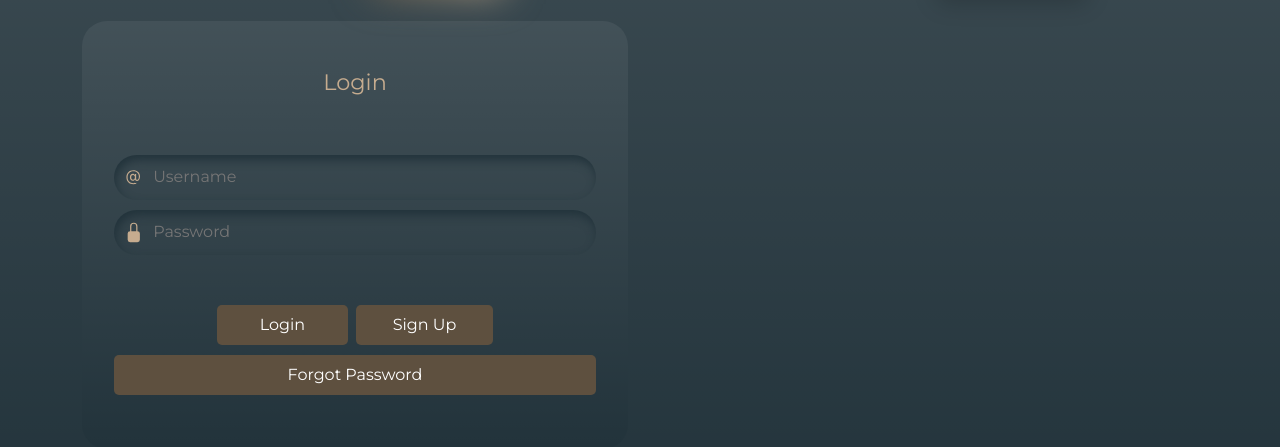
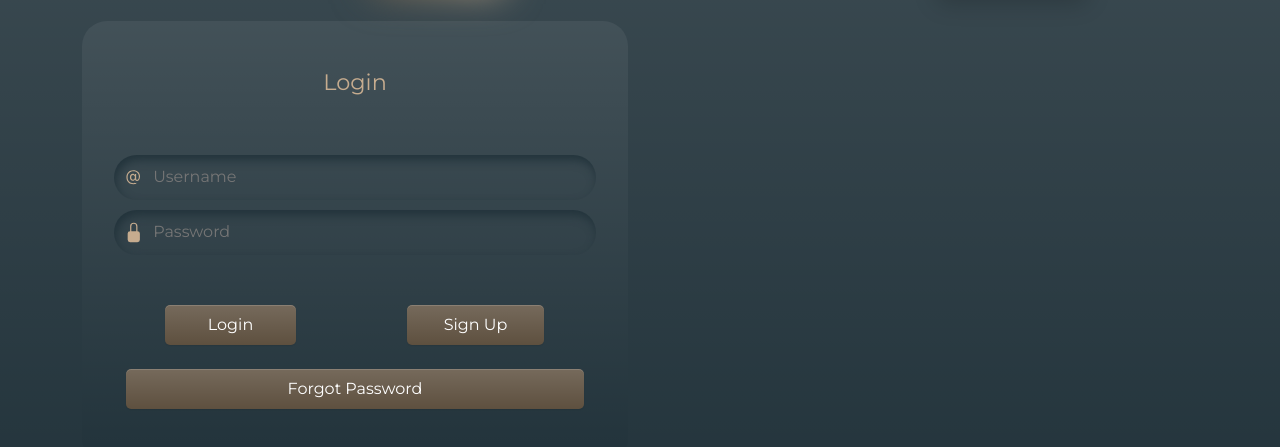
Before and after one commit to cecortes/bootstrapTemplate, a website: page app/index.html in a window 1280 px wide. Shown: the part 275-722 px from the top of the page. Drawn offline with nearby package versions, Linux system fonts and the light colour scheme.

Commit message:
form updated

```diff
--- a/app/index.html
+++ b/app/index.html
@@ -113,12 +113,39 @@
                 <input placeholder="Password" class="input-field" type="password">
               </div>
 
-              <div class="cta">
-              <button class="button1">&nbsp;&nbsp;&nbsp;&nbsp;&nbsp;&nbsp;Login&nbsp;&nbsp;&nbsp;&nbsp;&nbsp;&nbsp;</button>
-              <button class="button2">Sign Up</button>
+              <div class="container">
+
+                <div class="row mb-4">
+
+                  <div class="col-6">
+
+                    <div class="cta">
+                      <button class="button1 btn">&nbsp;&nbsp;&nbsp;&nbsp;&nbsp;&nbsp;Login&nbsp;&nbsp;&nbsp;&nbsp;&nbsp;&nbsp;</button>
+                    </div>
+
+                  </div>
+
+                  <div class="col-6">
+
+                    <div class="cta">
+                      <button class="button2 btn">Sign Up</button>
+                    </div>
+
+                  </div>
+
+                </div>
+
+                <div class="row">
+
+                  <div class="col-12 d-grid">
+
+                    <button class="button3 btn">Forgot Password</button>
+
+                  </div>
+
+                </div>
+
               </div>
-
-              <button class="button3">Forgot Password</button>
 
           </form>
 
```
